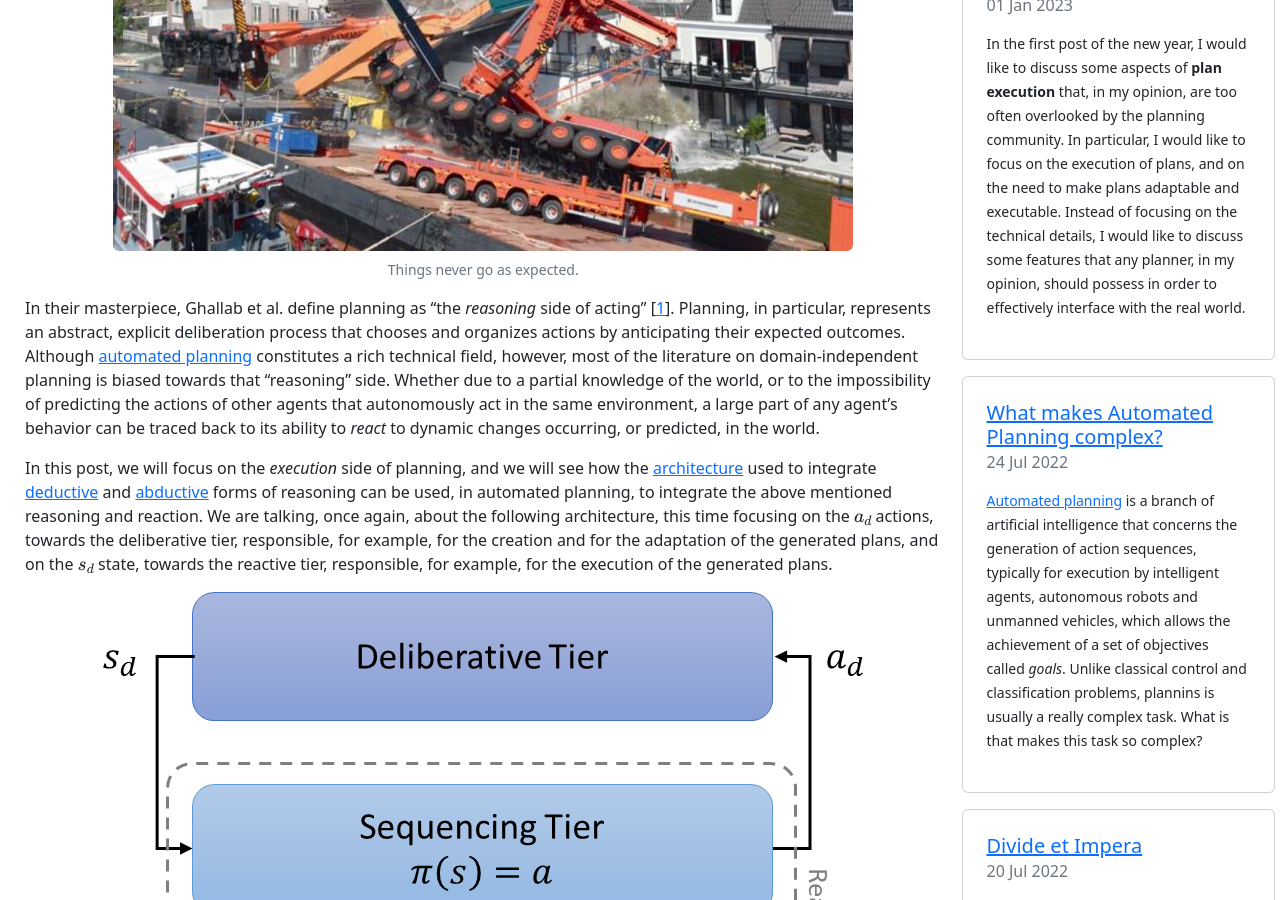
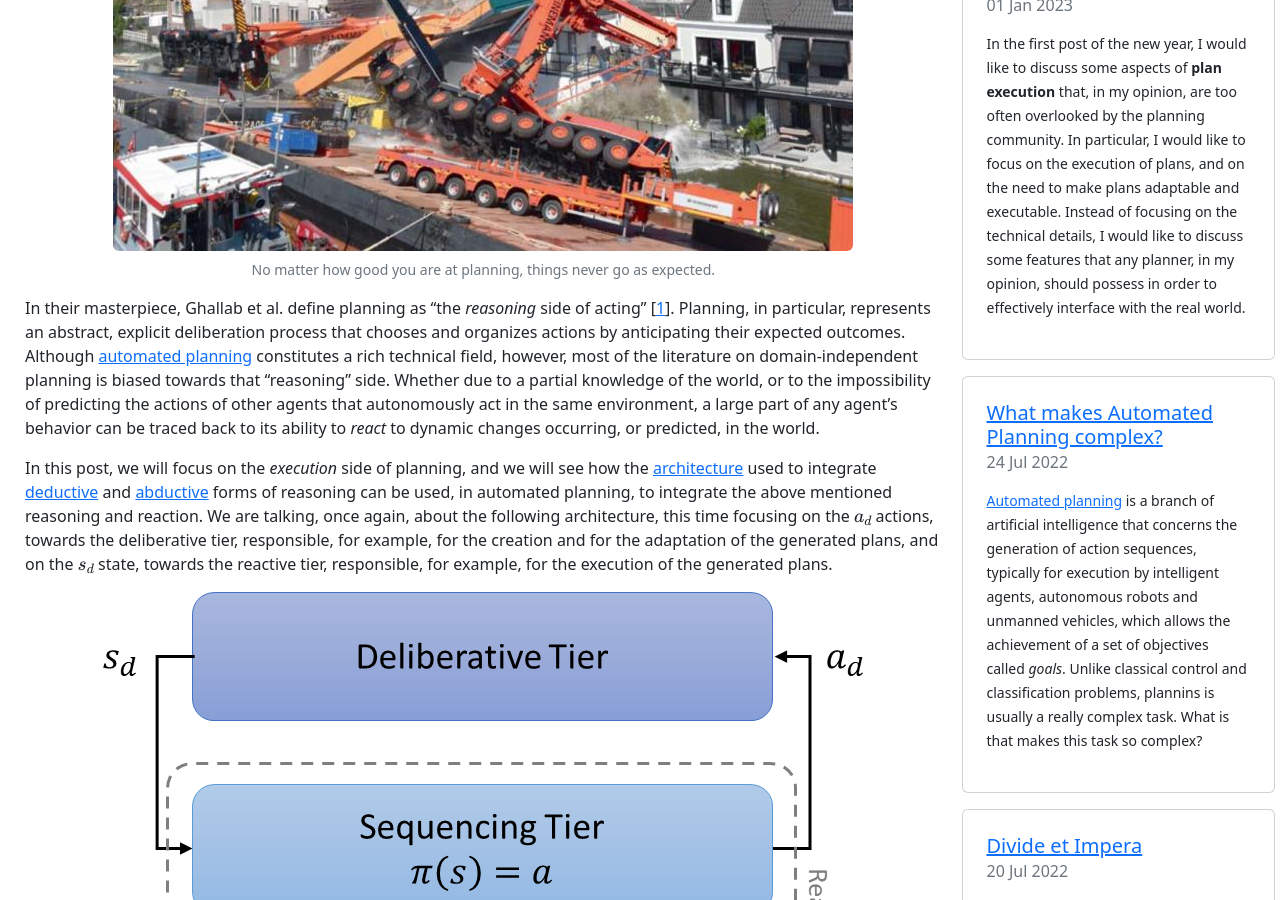
Before and after one commit to riccardodebenedictis/riccardodebenedictis.github.io, a Jekyll site: the page built from _posts/2023-01-01-plan_execution.md, in a window 1280 px wide and 900 px high, scrolled down 546 px. Built offline with Jekyll 4.4.1, drawn with Linux system fonts in a browser that asks for light colours.

Commit message:
minor improvements..

```diff
--- a/_posts/2023-01-01-plan_execution.md
+++ b/_posts/2023-01-01-plan_execution.md
@@ -7,7 +7,7 @@ In the first post of the new year, I would like to discuss some aspects of **pla
 
 <figure class="figure" class="text-center">
   <img src="{{site.url}}/figures/2023-01-01-plan_execution/crane_failure.jpg" class="figure-img img-fluid rounded" alt="...">
-  <figcaption class="figure-caption">Things never go as expected.</figcaption>
+  <figcaption class="figure-caption">No matter how good you are at planning, things never go as expected.</figcaption>
 </figure>
 
 In their masterpiece, Ghallab et al. define planning as "the *reasoning* side of acting" \[[1](#r1)\]. Planning, in particular, represents an abstract, explicit deliberation process that chooses and organizes actions by anticipating their expected outcomes. Although [automated planning](https://en.wikipedia.org/wiki/Automated_planning_and_scheduling) constitutes a rich technical field, however, most of the literature on domain-independent planning is biased towards that "reasoning" side. Whether due to a partial knowledge of the world, or to the impossibility of predicting the actions of other agents that autonomously act in the same environment, a large part of any agent's behavior can be traced back to its ability to *react* to dynamic changes occurring, or predicted, in the world.
```
